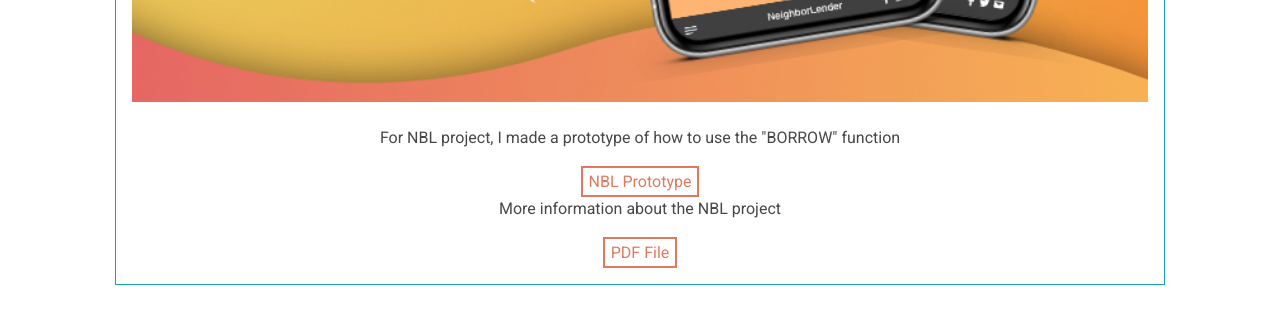
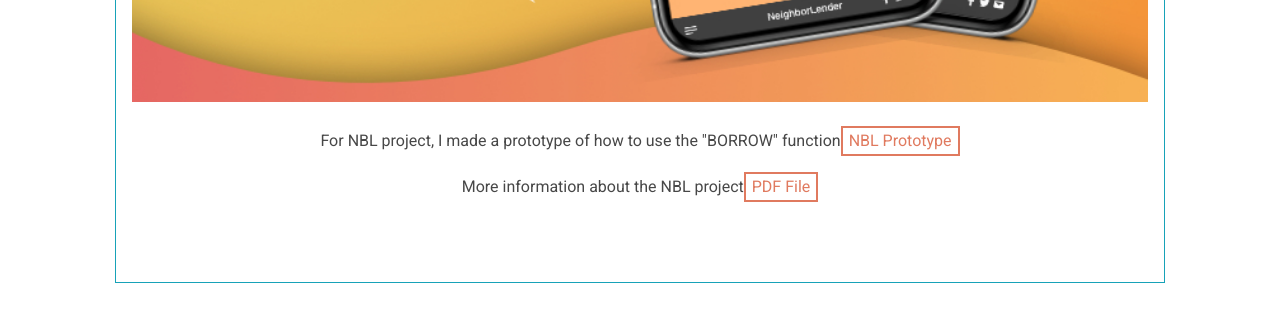
Before and after one commit to alligel/alliwebpage, a React (Create React App) app: page / in a window 1280 px wide. Shown: the part 4380-4698 px from the top of the page. Built offline with nearby package versions, Linux system fonts and the light colour scheme; a web font is replaced by a local one.

Commit message:
fixed button

```diff
--- a/src/components/UXworks.jsx
+++ b/src/components/UXworks.jsx
@@ -11,8 +11,10 @@ function UXworks() {
         <img className="ux-img" src={NBLads} alt="alli-uxwork"/>
         <br/>
         <br/>
-        <p>For NBL project, I made a prototype of how to use the "BORROW" function</p><button className="btn-link"><a href="https://alli38803.invisionapp.com/console/share/MB2KWCUZQ5/630036371" target="_blank">NBL Prototype</a></button>
-        <p>More information about the NBL project</p><button className="btn-link"><a href="https://drive.google.com/file/d/1I-zUG4Z1Nm-3kb20z1cO6z9YE7tIfzE8/view?usp=sharing" target="_blank">PDF File</a></button>
+        <p>For NBL project, I made a prototype of how to use the "BORROW" function<button className="btn-link"><a href="https://alli38803.invisionapp.com/console/share/MB2KWCUZQ5/630036371" target="_blank">NBL Prototype</a></button></p>
+        <p>More information about the NBL project<button className="btn-link"><a href="https://drive.google.com/file/d/1I-zUG4Z1Nm-3kb20z1cO6z9YE7tIfzE8/view?usp=sharing" target="_blank">PDF File</a></button></p>
+        <br/>
+        <br/>
         </div>
 
     </section>
```
